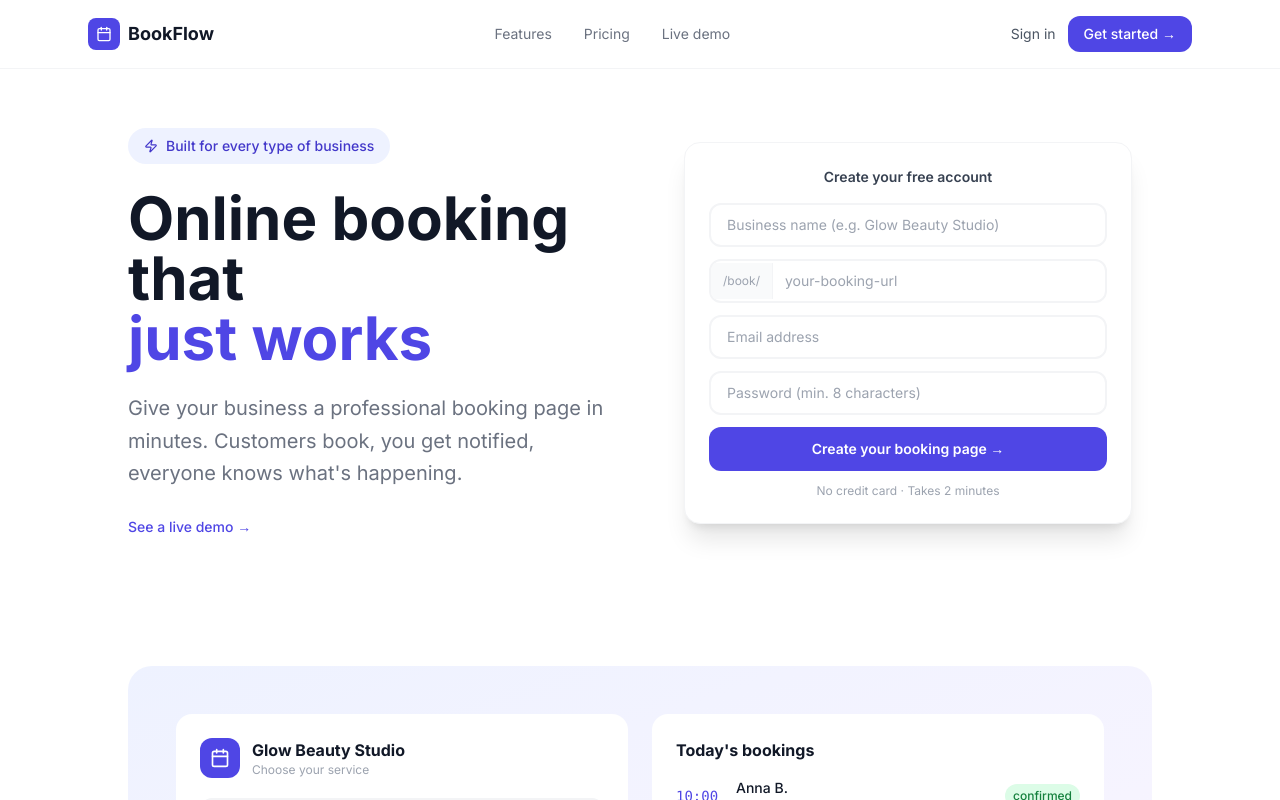
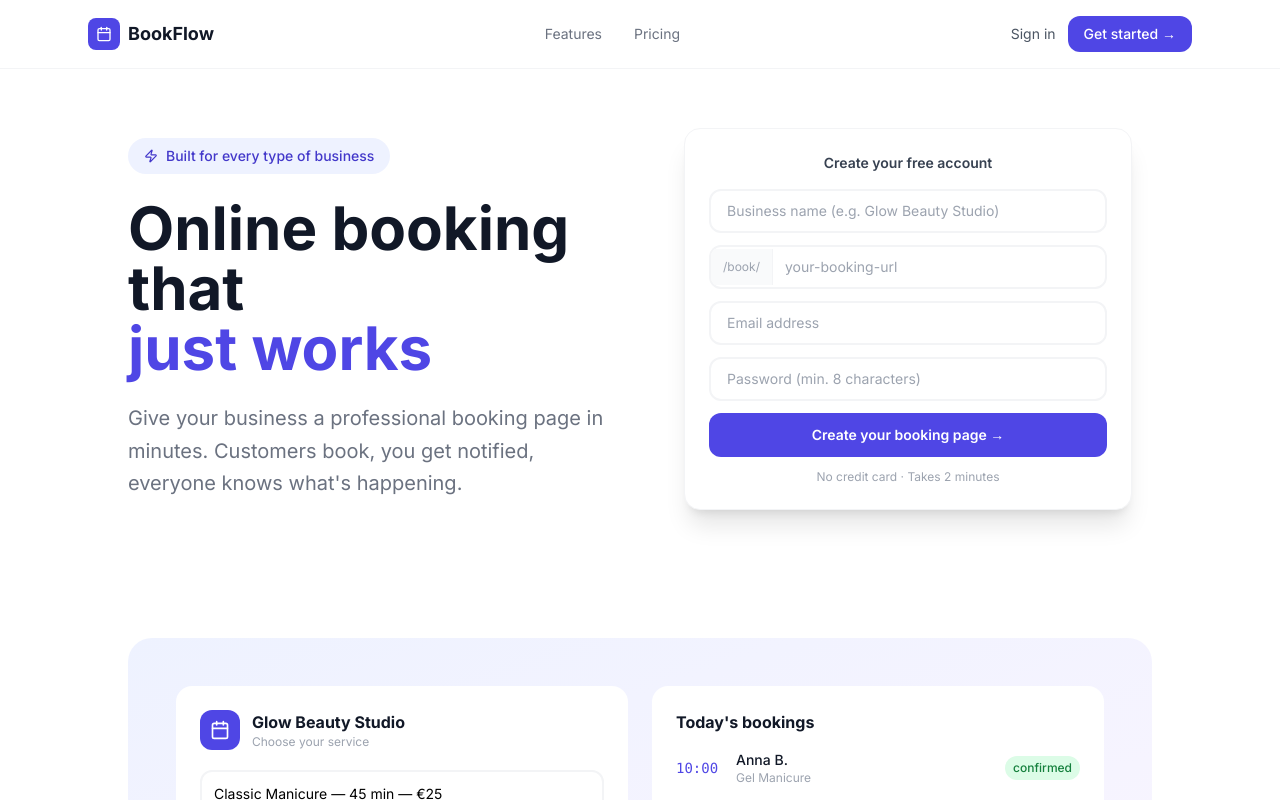
Before and after one commit to ojayWillow/bookflow, a Next.js app: page / in a window 1280 px wide. Shown: the top 800 px of the page. Built offline with nearby package versions, Linux system fonts and the light colour scheme.

Commit message:
fix: remove broken live demo links from landing page

```diff
--- a/src/app/page.tsx
+++ b/src/app/page.tsx
@@ -1,8 +1,8 @@
 'use client'
 import { useState } from 'react'
 import { useRouter } from 'next/navigation'
+import { Calendar, Clock, Settings, Star, CheckCircle, Zap, Globe, Bell } from 'lucide-react'
 import Link from 'next/link'
-import { Calendar, Clock, Settings, Star, CheckCircle, Zap, Globe, Bell } from 'lucide-react'
 
 const features = [
   { icon: Calendar, title: 'Smart scheduling', desc: 'Set your open days, hours, and slot intervals. The system handles the rest.' },
@@ -25,7 +25,7 @@ const plans = [
   { name: 'Agency',  price: 99, features: ['Multiple locations', 'White-label resale', 'API access', 'Dedicated support', 'Custom integrations'],                  highlight: false },
 ]
 
-// ─── Inline Hero Signup Form ────────────────────────────────────────────────
+// ─── Inline Hero Signup Form ─────────────────────────────────────────────────
 function HeroSignupForm() {
   const router = useRouter()
   const [form, setForm]       = useState({ businessName: '', slug: '', email: '', password: '' })
@@ -70,7 +70,6 @@ function HeroSignupForm() {
       <p className="text-sm font-semibold text-gray-700 mb-4 text-center">Create your free account</p>
 
       <div className="space-y-3">
-        <div>
         <input
           value={form.businessName}
           onChange={handleNameChange}
@@ -78,7 +77,6 @@ function HeroSignupForm() {
           className="w-full border-2 border-gray-100 rounded-xl px-4 py-2.5 text-sm focus:outline-none focus:border-indigo-400 transition-colors"
           placeholder="Business name (e.g. Glow Beauty Studio)"
         />
-        </div>
 
         <div className="flex items-center border-2 border-gray-100 rounded-xl overflow-hidden focus-within:border-indigo-400 transition-colors">
           <span className="bg-gray-50 px-3 py-2.5 text-xs text-gray-400 border-r border-gray-100 whitespace-nowrap">/book/</span>
@@ -145,7 +143,6 @@ export default function LandingPage() {
           <div className="hidden md:flex items-center gap-8 text-sm text-gray-500">
             <a href="#features" className="hover:text-gray-900 transition-colors">Features</a>
             <a href="#pricing"  className="hover:text-gray-900 transition-colors">Pricing</a>
-            <Link href="/book/demo" className="hover:text-gray-900 transition-colors">Live demo</Link>
           </div>
           <div className="flex items-center gap-3">
             <Link href="/admin/login" className="text-sm text-gray-600 hover:text-gray-900 transition-colors">Sign in</Link>
@@ -170,12 +167,9 @@ export default function LandingPage() {
                 Online booking that<br />
                 <span className="text-indigo-600">just works</span>
               </h1>
-              <p className="text-xl text-gray-500 mb-6 leading-relaxed">
+              <p className="text-xl text-gray-500 leading-relaxed">
                 Give your business a professional booking page in minutes. Customers book, you get notified, everyone knows what&apos;s happening.
               </p>
-              <Link href="/book/demo" className="inline-flex items-center gap-2 text-indigo-600 font-medium text-sm hover:underline">
-                See a live demo →
-              </Link>
             </div>
             {/* Right — signup form */}
             <div>
@@ -303,7 +297,6 @@ export default function LandingPage() {
                     </li>
                   ))}
                 </ul>
-                {/* Scroll back to hero form instead of dead-end link */}
                 <a href="#hero-signup" className={`block text-center py-3 rounded-xl font-semibold text-sm transition-colors ${
                   plan.highlight
                     ? 'bg-white text-indigo-600 hover:bg-indigo-50'
```
Lines whose indentation alone changed are shown as unchanged.
